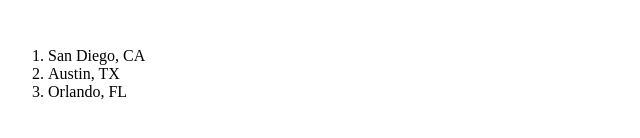
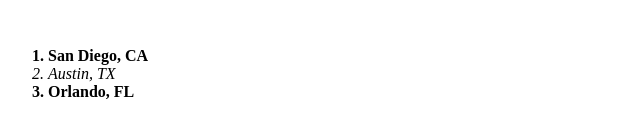
Before and after one commit to shaneaskins/html-exercise, a plain HTML site: page index.html in a window 1280 px wide. Shown: the part 364-502 px from the top of the page, 0-640 px from the left. Drawn offline with Linux system fonts and the light colour scheme.

Commit message:
Added styling to ordered list items

```diff
--- a/index.html
+++ b/index.html
@@ -39,15 +39,21 @@
             </p>
             <br>
             <ol>
+                <strong>
                     <li>
                         San Diego, CA
                     </li>
+                </strong>
+                <em>
                     <li>
                         Austin, TX
                     </li>
+                </em>
+                <strong>
                     <li>
                         Orlando, FL
                     </li>
+                </strong>
             </ol>
         </p>
     </body>
```
Lines whose indentation alone changed are shown as unchanged.
